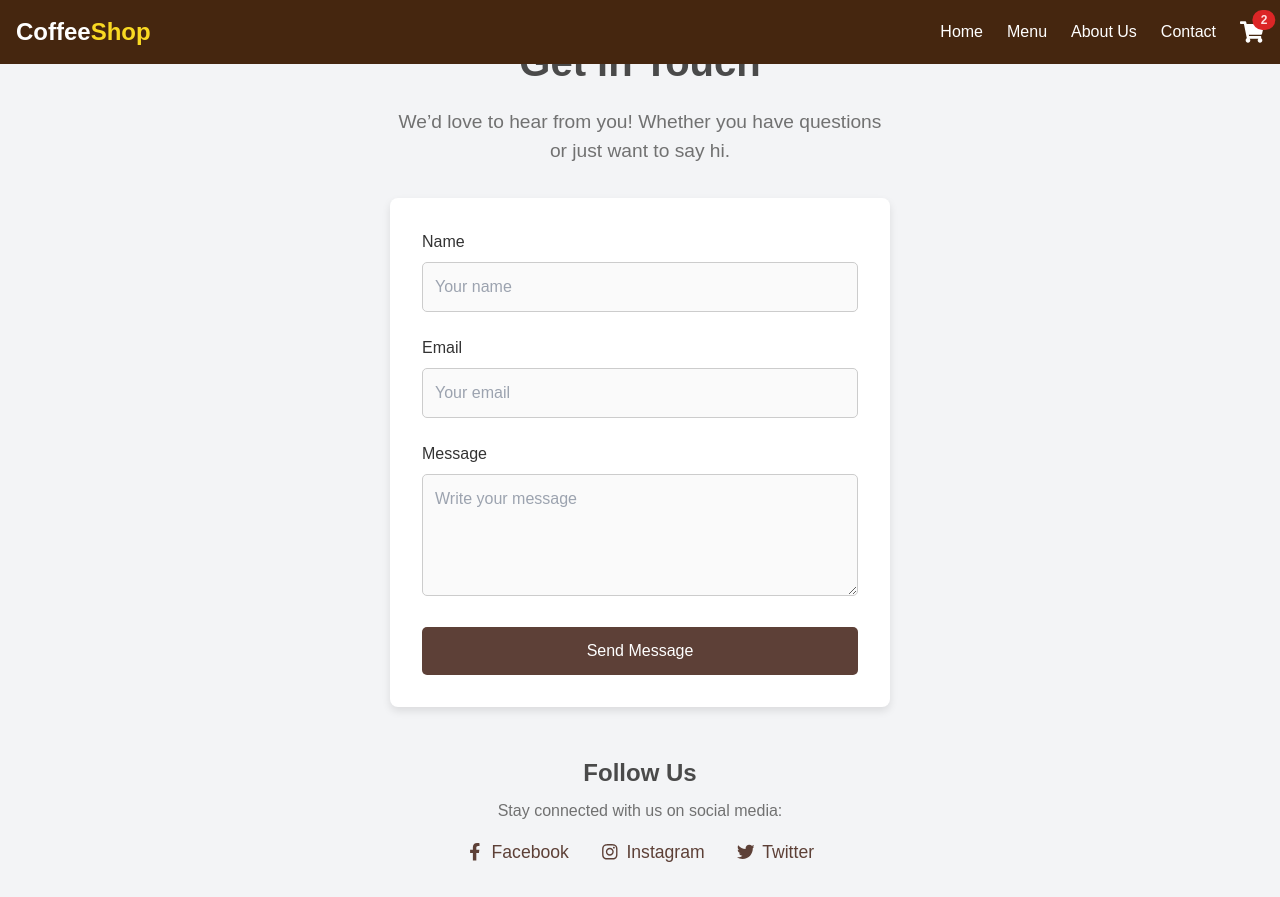
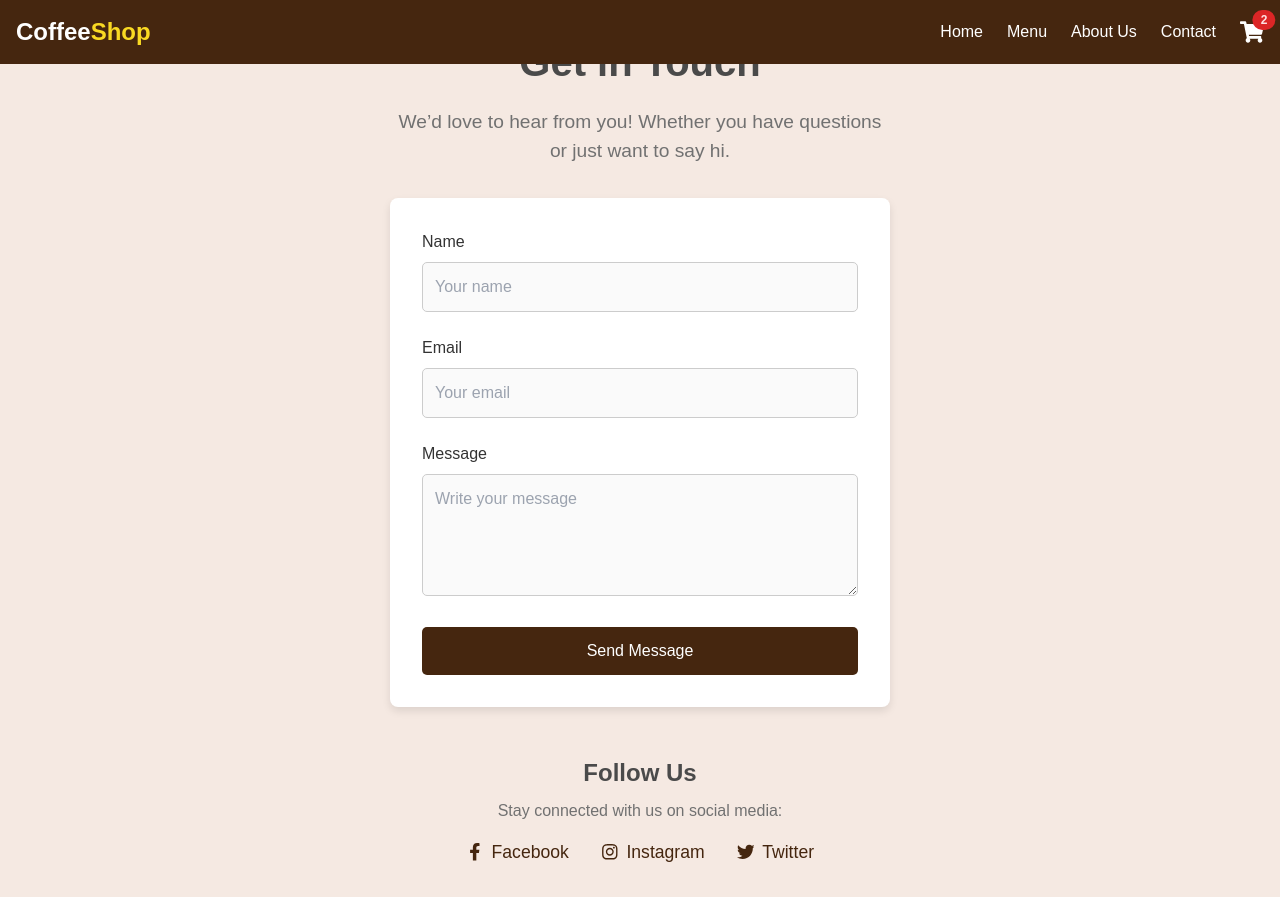
Before and after one commit to resolverkatla/coffee-shop, a Next.js app: page /Contact in a window 1280 px wide. Built offline with nearby package versions, Linux system fonts and the light colour scheme.

Commit message:
fix contact page

```diff
--- a/app/Contact/page.tsx
+++ b/app/Contact/page.tsx
@@ -55,7 +55,7 @@ const styles: { [key: string]: CSSProperties } = {
     justifyContent: 'center',
     minHeight: '100vh',
     padding: '2rem',
-    backgroundColor: '#f3f4f6',
+    backgroundColor: '#f5e9e2', // Light brown background color
   },
   heading: {
     fontSize: '2.5rem',
@@ -116,7 +116,7 @@ const styles: { [key: string]: CSSProperties } = {
   button: {
     padding: '0.75rem 2rem',
     fontSize: '1rem',
-    backgroundColor: '#5d4037',
+    backgroundColor: '#45260f',
     color: '#fff',
     border: 'none',
     borderRadius: '5px',
@@ -150,7 +150,7 @@ const styles: { [key: string]: CSSProperties } = {
     display: 'flex',
     alignItems: 'center',
     fontSize: '1.1rem',
-    color: '#5d4037',
+    color: '#45260f',
     textDecoration: 'none',
     transition: 'color 0.3s ease',
   },
```
